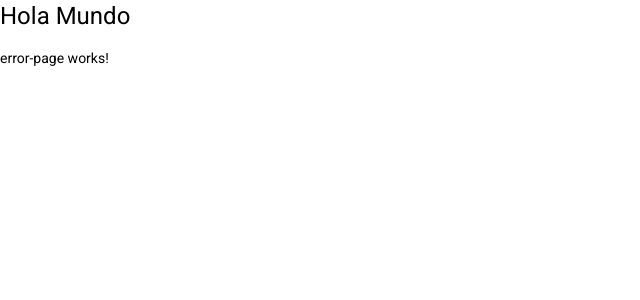
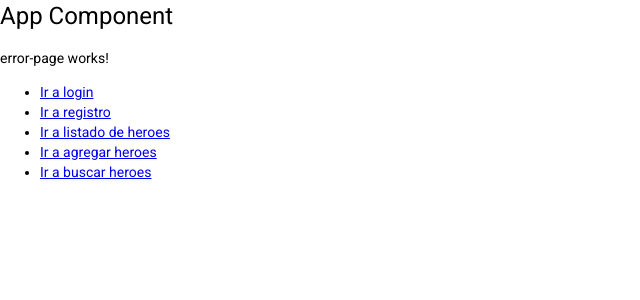
Before and after one commit to FrancoOliva/05-heroesapp, an Angular app: page /404 in a window 1280 px wide. Shown: the top 300 px of the page, without its empty margins (0-640 px from the left). Built offline with nearby package versions, Linux system fonts and the light colour scheme.

Commit message:
sección 12 lazyLoad ok

```diff
--- /dev/null
+++ b/src/app/app-routing.module.ts
@@ -0,0 +1,35 @@
+import { NgModule } from '@angular/core';
+import { RouterModule, Routes } from '@angular/router';
+
+import { ErrorPageComponent } from './shared/error-page/error-page.component';
+
+
+const routes: Routes = [
+  {
+    path: 'auth',
+    loadChildren: () => import('./auth/auth.module').then( m => m.AuthModule )
+  },
+  {
+    path: 'heroes',
+    loadChildren: () => import('./heroes/heroes.module').then( m => m.HeroesModule )
+  },
+  {
+    path: '404',
+    component: ErrorPageComponent
+  },
+  {
+    path: '**',
+    // component: ErrorPageComponent
+    redirectTo: '404'
+  }
+]
+
+@NgModule({
+  imports: [
+    RouterModule.forRoot( routes ) // estas son las rutas principales
+  ],
+  exports: [
+    RouterModule // exportamos para que esté a disposición de toda la aplicación
+  ]
+})
+export class AppRoutingModule { }
--- a/src/app/app.component.html
+++ b/src/app/app.component.html
@@ -1,3 +1,3 @@
-<h1>Hola Mundo</h1>
+<h1>App Component</h1>
 
-<app-error-page></app-error-page>
+<router-outlet></router-outlet>
--- a/src/app/app.module.ts
+++ b/src/app/app.module.ts
@@ -1,8 +1,9 @@
 import { NgModule } from '@angular/core';
 import { BrowserModule } from '@angular/platform-browser';
+import { BrowserAnimationsModule } from '@angular/platform-browser/animations';
+import { AppRoutingModule } from './app-routing.module';
 
 import { AppComponent } from './app.component';
-import { BrowserAnimationsModule } from '@angular/platform-browser/animations';
 import { ErrorPageComponent } from './shared/error-page/error-page.component';
 
 @NgModule({
@@ -12,7 +13,8 @@ import { ErrorPageComponent } from './shared/error-page/error-page.component';
   ],
   imports: [
     BrowserModule,
-    BrowserAnimationsModule
+    BrowserAnimationsModule,
+    AppRoutingModule
   ],
   providers: [],
   bootstrap: [AppComponent]
--- a/src/app/auth/auth.module.ts
+++ b/src/app/auth/auth.module.ts
@@ -1,5 +1,8 @@
 import { NgModule } from '@angular/core';
 import { CommonModule } from '@angular/common';
+
+import { AuthRoutingModule } from './auth-routing.module';
+
 import { LoginComponent } from './pages/login/login.component';
 import { RegistroComponent } from './pages/registro/registro.component';
 
@@ -11,7 +14,8 @@ import { RegistroComponent } from './pages/registro/registro.component';
     RegistroComponent
   ],
   imports: [
-    CommonModule
+    CommonModule,
+    AuthRoutingModule
   ]
 })
 export class AuthModule { }
--- a/src/app/heroes/heroes.module.ts
+++ b/src/app/heroes/heroes.module.ts
@@ -7,6 +7,7 @@ import { BuscarComponent } from './pages/buscar/buscar.component';
 import { HeroeComponent } from './pages/heroe/heroe.component';
 import { HomeComponent } from './pages/home/home.component';
 import { ListadoComponent } from './pages/listado/listado.component';
+import { HeroesRoutingModule } from './heroes-routing.module';
 
 
 
@@ -19,7 +20,8 @@ import { ListadoComponent } from './pages/listado/listado.component';
     ListadoComponent
   ],
   imports: [
-    CommonModule
+    CommonModule,
+    HeroesRoutingModule
   ]
 })
 export class HeroesModule { }
--- a/src/app/heroes/pages/home/home.component.html
+++ b/src/app/heroes/pages/home/home.component.html
@@ -1 +1,4 @@
-<p>home works!</p>
+<h1>Heroes APP</h1>
+<hr>
+
+<router-outlet></router-outlet>
--- a/src/app/shared/error-page/error-page.component.html
+++ b/src/app/shared/error-page/error-page.component.html
@@ -1 +1,19 @@
 <p>error-page works!</p>
+
+<ul>
+    <li>
+        <a routerLink="/auth/login">Ir a login</a>
+    </li>
+    <li>
+        <a routerLink="/auth/registro">Ir a registro</a>
+    </li>
+    <li>
+        <a routerLink="/heroes/listado">Ir a listado de heroes</a>
+    </li>
+    <li>
+        <a routerLink="/heroes/agregar">Ir a agregar heroes</a>
+    </li>
+    <li>
+        <a routerLink="/heroes/buscar">Ir a buscar heroes</a>
+    </li>
+</ul>
```
Also changed, not shown: src/app/auth/auth-routing.module.ts (added, +35 -0 lines), src/app/heroes/heroes-routing.module.ts (added, +53 -0 lines).
